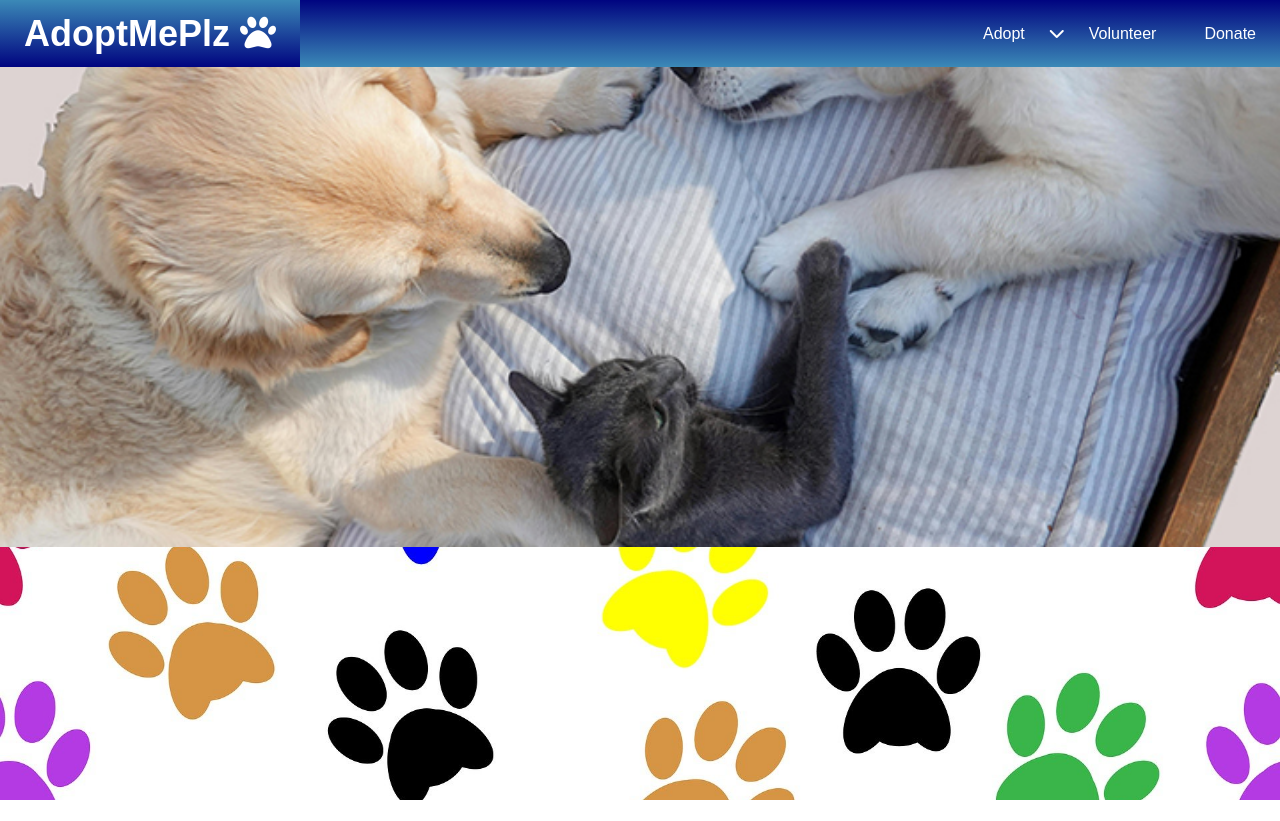
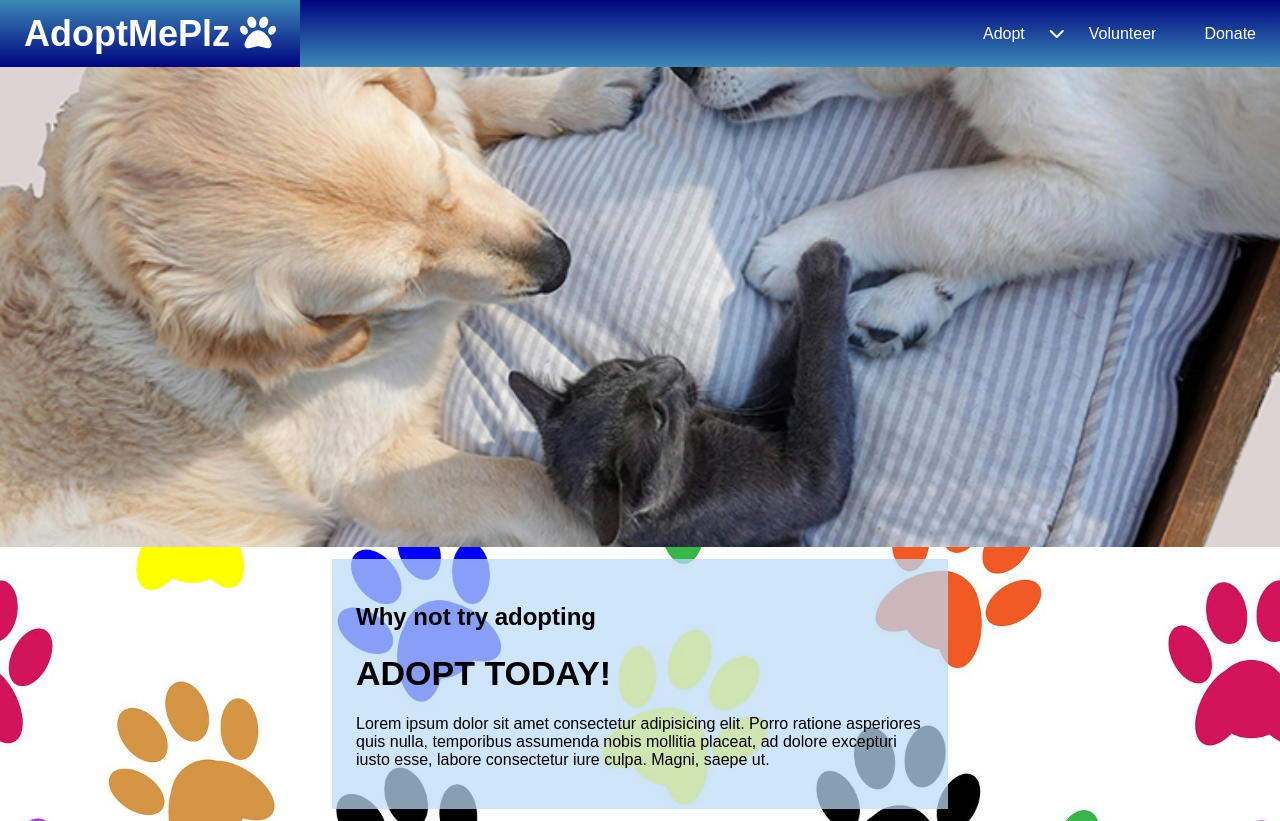
Before and after one commit to CJohnson1991/CJohnson1991.github.io, a plain HTML site: page projects/dropdown-menu-site/index.html in a window 1280 px wide. Before the commit the page ends 800 px from the top, so only its background shows below. Drawn offline with Linux system fonts and the light colour scheme.

Commit message:
update again

```diff
--- a/projects/dropdown-menu-site/css/style.css
+++ b/projects/dropdown-menu-site/css/style.css
@@ -81,3 +81,20 @@ body {
     background-size: cover;
     background-position: center center;
 }
+
+.center-column {
+    width: 50%;
+    min-width: 500px;
+    margin: 0px auto;
+}
+
+#card {
+    background-color:#bddcf7b8;
+    padding: 24px;
+    margin: 12px;
+}
+
+#card h1 {
+    font-size: 34px;
+    font-weight: bold;
+}
--- a/projects/dropdown-menu-site/index.html
+++ b/projects/dropdown-menu-site/index.html
@@ -30,5 +30,17 @@
             <a href="#">Donate</a>
         </div>
         <div id="hero"></div>
+        <div class="center-column">
+            <div id="card">
+                <h2>Why not try adopting</h2>
+                <h1>ADOPT TODAY!</h1>
+                <p>
+                    Lorem ipsum dolor sit amet consectetur adipisicing elit.
+                    Porro ratione asperiores quis nulla, temporibus assumenda
+                    nobis mollitia placeat, ad dolore excepturi iusto esse,
+                    labore consectetur iure culpa. Magni, saepe ut.
+                </p>
+            </div>
+        </div>
     </body>
 </html>
```
Also changed, not shown: projects/dropdown-menu-site/tigger.html (line endings or trailing spaces).
